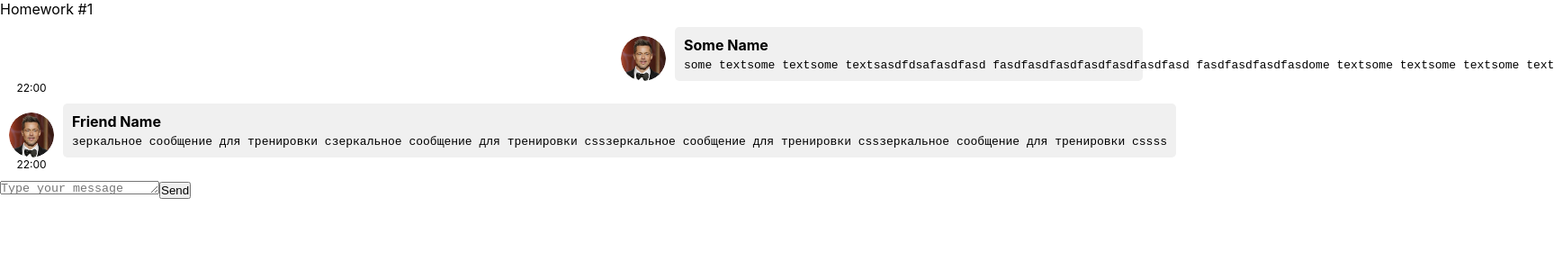
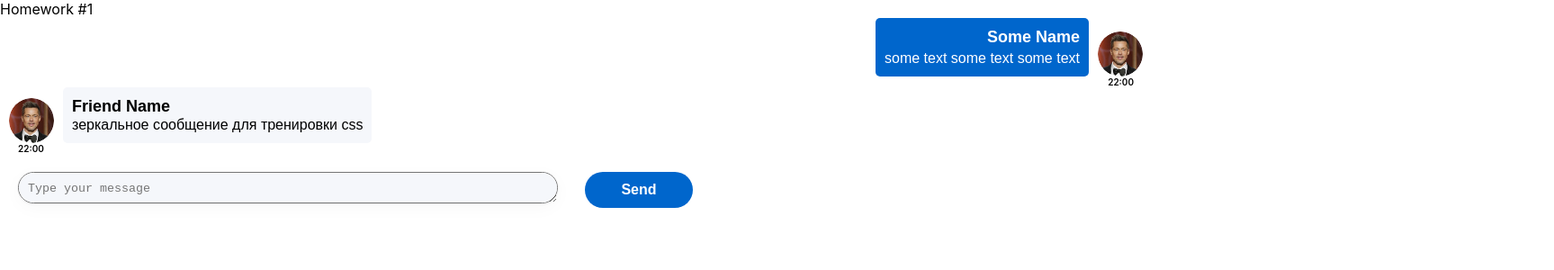
Before and after one commit to Serg-nt/homeworks-by-ignat, a React (Create React App) app: page / in a window 1280 px wide. Shown: the top 300 px of the page at 90% size, 1727 px wide, since content can reach past the window. Built offline with nearby package versions, Linux system fonts and the light colour scheme.

Commit message:
add hw1 final

```diff
--- a/src/s2-homeworks/hw01/HW1.tsx
+++ b/src/s2-homeworks/hw01/HW1.tsx
@@ -34,7 +34,7 @@ export const message0: MessageType = {
         name: 'Some Name',  // можно менять
     },
     message: {
-        text: 'some textsome textsome textsasdfdsafasdfasd fasdfasdfasdfasdfasdfasdfasd fasdfasdfasdfasdome textsome textsome textsome text', // можно менять
+        text: 'some text some text some text', // можно менять
         time: '22:00', // можно менять
     },
 }
@@ -45,7 +45,7 @@ export const friendMessage0: MessageType = {
         name: 'Friend Name', // можно менять
     },
     message: {
-        text: 'зеркальное сообщение для тренировки cзеркальное сообщение для тренировки cssзеркальное сообщение для тренировки cssзеркальное сообщение для тренировки cssss', // можно менять
+        text: 'зеркальное сообщение для тренировки css', // можно менять
         time: '22:00', // можно менять
     },
 }
--- a/src/s2-homeworks/hw01/friend-message/FriendMessage.module.css
+++ b/src/s2-homeworks/hw01/friend-message/FriendMessage.module.css
@@ -1,24 +1,29 @@
 .friendMessage {
-    margin: 10px;
+
 }
 
 .friendImageAndText {
     display: flex;
-    width: 600px;
+    justify-content: flex-start;
     align-items: flex-end;
 }
 
 .friendImageAndText img {
     width: 50px;
     height: 50px;
+    margin: 0 10px;
     border-radius: 50%;
 }
 
 .friendText {
-    margin-left: 10px;
+    display: block;
     padding: 10px;
-    background-color: #f0f0f0;
+    background-color: #F5F7FB;
     border-radius: 5px;
+    font-size: 16px;
+    font-weight: 400;
+    line-height: 20px;
+    color: black;
 }
 
 .friendText:after {
@@ -26,16 +31,30 @@
 }
 
 .friendName {
-    font-weight: bold;
+    font-family: 'Montserrat', sans-serif;
+    font-size: 18px;
+    font-weight: 600;
+    line-height: 22px;
+    text-align: left;
 }
 
 .friendMessageText {
-    padding-top: 5px;
+    min-width: 150px;
+    max-width: 500px;
+    word-wrap: break-word;
+    font-family: 'Montserrat', sans-serif;
+    font-size: 16px;
+    font-weight: 400;
+    line-height: 20px;
+    text-align: left;
 }
 
 .friendTime {
     display: flex;
-    justify-content: center;
-    width: 50px;
-    font-size: 12px;
+    justify-content: start;
+    margin-left: 20px;
+    font-size: 10px;
+    font-weight: 600;
+    line-height: 12px;
+    text-align: left;
 }
--- a/src/s2-homeworks/hw01/friend-message/FriendMessage.tsx
+++ b/src/s2-homeworks/hw01/friend-message/FriendMessage.tsx
@@ -23,14 +23,14 @@ const FriendMessage = (props: MessagePropsType) => {
 
                         {/**/}
                     </div>
-                    <pre
+                    <p
                         id={'hw1-friend-text-' + props.message.id}
                         className={s.friendMessageText}
                     >
                         {props.message.message.text}
 
                         {/**/}
-                    </pre>
+                    </p>
                 </div>
             </div>
             <div
--- a/src/s2-homeworks/hw01/message-sender/MessageSender.module.css
+++ b/src/s2-homeworks/hw01/message-sender/MessageSender.module.css
@@ -1,13 +1,36 @@
 .sendForm {
-
+    display: block;
 }
 
 .textarea {
+    position: relative;
+    width: 600px;
+    height: 180px;
+    left: 20px;
+    top: 20px;
+    padding: 10px;
 
+
+    background: #F5F7FB;
+    box-shadow: 0 5px 20px rgba(29, 33, 38, 0.03), 0 1px 2px rgba(29, 33, 38, 0.1);
+    border-radius: 20px;
 }
 
 .button {
+    position: relative;
+    width: 120px;
+    height: 40px;
+    left: 50px;
+    top: 10px;
 
+    background: #0066CC;
+    border: none;
+    border-radius: 20px;
+    font-family: 'Montserrat', sans-serif;
+    font-size: 16px;
+    font-weight: 600;
+    line-height: 20px;
+    color: white;
 }
 
 .button:hover {
--- a/src/s2-homeworks/hw01/message/Message.module.css
+++ b/src/s2-homeworks/hw01/message/Message.module.css
@@ -1,5 +1,4 @@
 .message {
-    margin: 10px;
 }
 
 .imageAndText {
@@ -11,14 +10,19 @@
 .imageAndText img {
     width: 50px;
     height: 50px;
+    margin: 0 10px;
     border-radius: 50%;
 }
 
 .text {
-    margin-left: 10px;
+    display: block;
     padding: 10px;
-    background-color: #f0f0f0;
+    background-color: #0066CC;
     border-radius: 5px;
+    font-size: 16px;
+    font-weight: 400;
+    line-height: 20px;
+    color: white;
 }
 
 .text:after {
@@ -26,19 +30,35 @@
 }
 
 .name {
-    font-weight: bold;
+    position: absolute;
+    right: 80px;
+    font-family: 'Montserrat', sans-serif;
+    font-size: 18px;
+    font-weight: 600;
+    line-height: 22px;
+    text-align: left;
+
 }
 
 .messageText {
-    padding-top: 5px;
+    padding-top: 25px;
     min-width: 150px;
     max-width: 500px;
     word-wrap: break-word;
+    font-family: 'Montserrat', sans-serif;
+    font-size: 16px;
+    font-weight: 400;
+    line-height: 20px;
+    text-align: left;
+
 }
 
 .time {
     display: flex;
-    justify-content: center;
-    width: 50px;
-    font-size: 12px;
+    justify-content: flex-end;
+    margin-right: 20px;
+    font-size: 10px;
+    font-weight: 600;
+    line-height: 12px;
+    text-align: left;
 }
--- a/src/s2-homeworks/hw01/message/Message.tsx
+++ b/src/s2-homeworks/hw01/message/Message.tsx
@@ -12,23 +12,23 @@ const Message = (props: MessagePropsType) => {
     return (
         <div id={'hw1-message-' + props.message.id} className={s.message}>
             <div className={s.imageAndText}>
-                <img
-                    id={'hw1-avatar-' + props.message.id}
-                    alt={'avatar'}
-                    src={props.message.user.avatar}
-                />
                 <div className={s.text}>
                     <div id={'hw1-name-' + props.message.id} className={s.name}>
                         {props.message.user.name}
 
                         {/**/}
                     </div>
-                    <pre id={'hw1-text-' + props.message.id} className={s.messageText}>
+                    <p id={'hw1-text-' + props.message.id} className={s.messageText}>
                         {props.message.message.text}
 
                         {/**/}
-                    </pre>
+                    </p>
                 </div>
+                <img
+                    id={'hw1-avatar-' + props.message.id}
+                    alt={'avatar'}
+                    src={props.message.user.avatar}
+                />
             </div>
             <div id={'hw1-time-' + props.message.id} className={s.time}>
                 {props.message.message.time}
```
Also changed, not shown: 1 other file (tests, documents, lock files or other folders).
